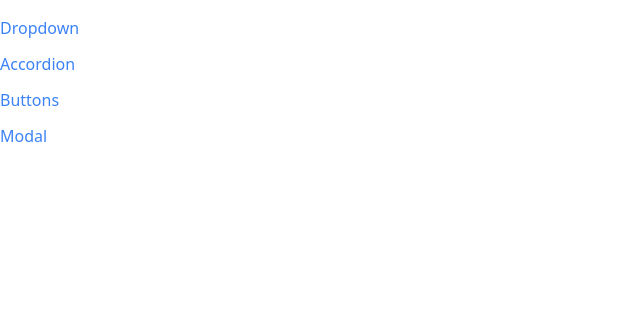
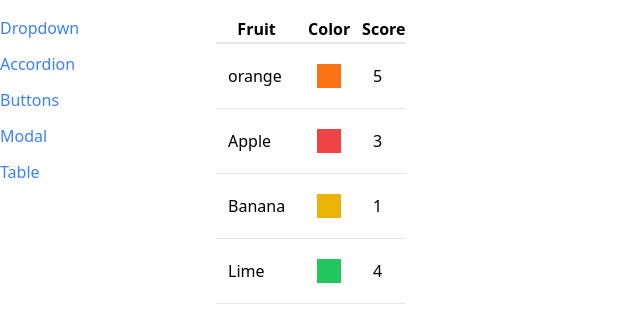
Before and after one commit to jesusoyer/React-components-project, a React (Create React App) app in the folder comps/: page /table in a window 1280 px wide. Shown: the top 322 px of the page, without its empty margins (0-640 px from the left). Built offline with nearby package versions, Linux system fonts and the light colour scheme.

Commit message:
table components and page created as well as table

```diff
--- a/comps/src/App.js
+++ b/comps/src/App.js
@@ -4,6 +4,7 @@
 import DropdownPage from './pages/DropdownPage';
 import ButtonPage from './pages/ButtonPage';
 import ModalPage from './pages/ModalPage';
+import TablePage from './pages/TablePage';
 
 
 
@@ -28,6 +29,9 @@
     <Route path="/modal">
         <ModalPage />
     </Route>
+    <Route path="/table">
+        <TablePage />
+    </Route>
 
     </div>
 
--- a/comps/src/components/Sidebar.js
+++ b/comps/src/components/Sidebar.js
@@ -5,7 +5,8 @@
     {label:'Dropdown', path: '/' },
     {label: 'Accordion', path: 'accordion' },
     {label: 'Buttons', path: '/buttons' },
-    {label: 'Modal', path: '/modal'}
+    {label: 'Modal', path: '/modal'},
+    {label: 'Table', path:'/table'}
 ];
 
 const renderedLinks = links.map((link)=>{
--- /dev/null
+++ b/comps/src/components/Table.js
@@ -0,0 +1,30 @@
+function Table ({data}){
+    const renderRows = data.map((fruit) => {
+        return(
+            <tr className="border-b" key={fruit.name}>
+                <td className="p-3">{fruit.name}</td>
+                <td className="p-3" >
+                        <div className={`p-3 m-2 ${fruit.color}`}></div>
+                        </td>
+                <td className="p-3">{fruit.score}</td>
+            </tr>
+        )
+    });
+
+    return(
+    <table className="table-auto border-spacing-2">
+        <thead>
+            <tr className="border-b-2">
+                <th>Fruit</th>
+                <th>Color</th>
+                <th>Score</th>
+            </tr>
+        </thead>
+        <tbody>
+            {renderRows}
+        </tbody>
+
+    </table>
+    );
+}
+export default Table;
--- /dev/null
+++ b/comps/src/pages/TablePage.js
@@ -0,0 +1,21 @@
+import Table from "../components/Table";
+
+function TablePage() {
+const data = [
+{name: 'orange', color: 'bg-orange-500', score: 5},
+{name: 'Apple', color: 'bg-red-500', score: 3},
+{name: 'Banana', color: 'bg-yellow-500', score: 1},
+{name: 'Lime', color: 'bg-green-500', score: 4},
+
+];
+
+    return(
+        <div>
+            <Table data={data} />
+        </div>
+
+
+    );
+}
+
+export default TablePage;
```
